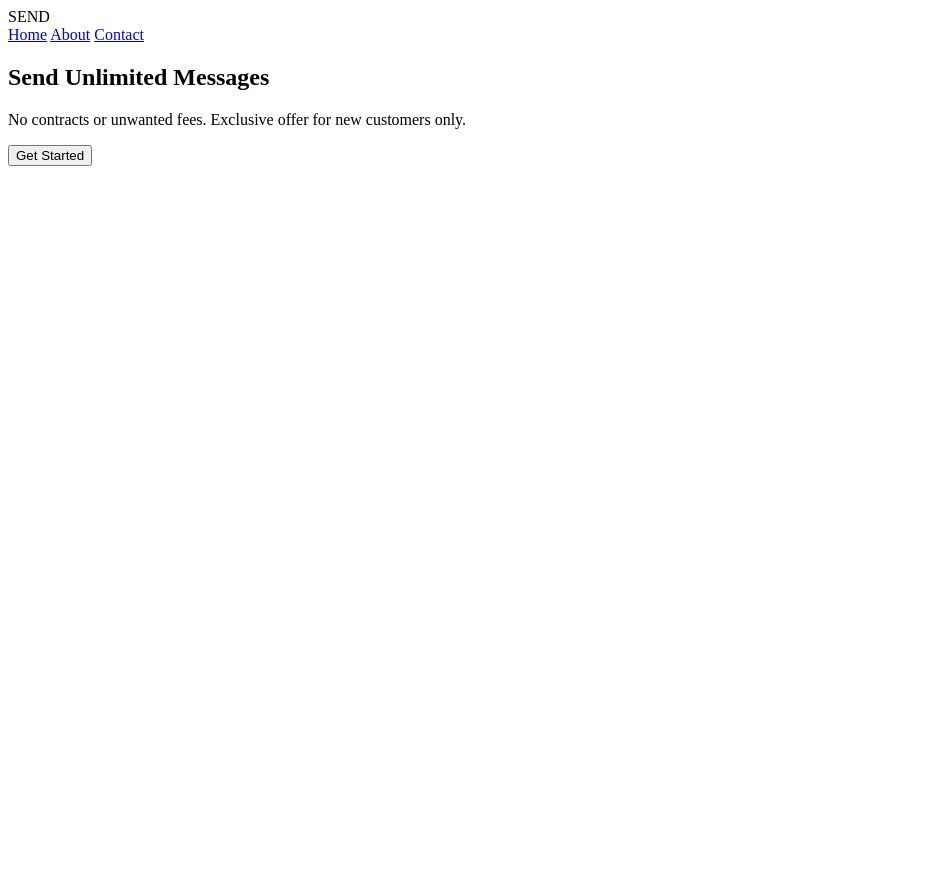
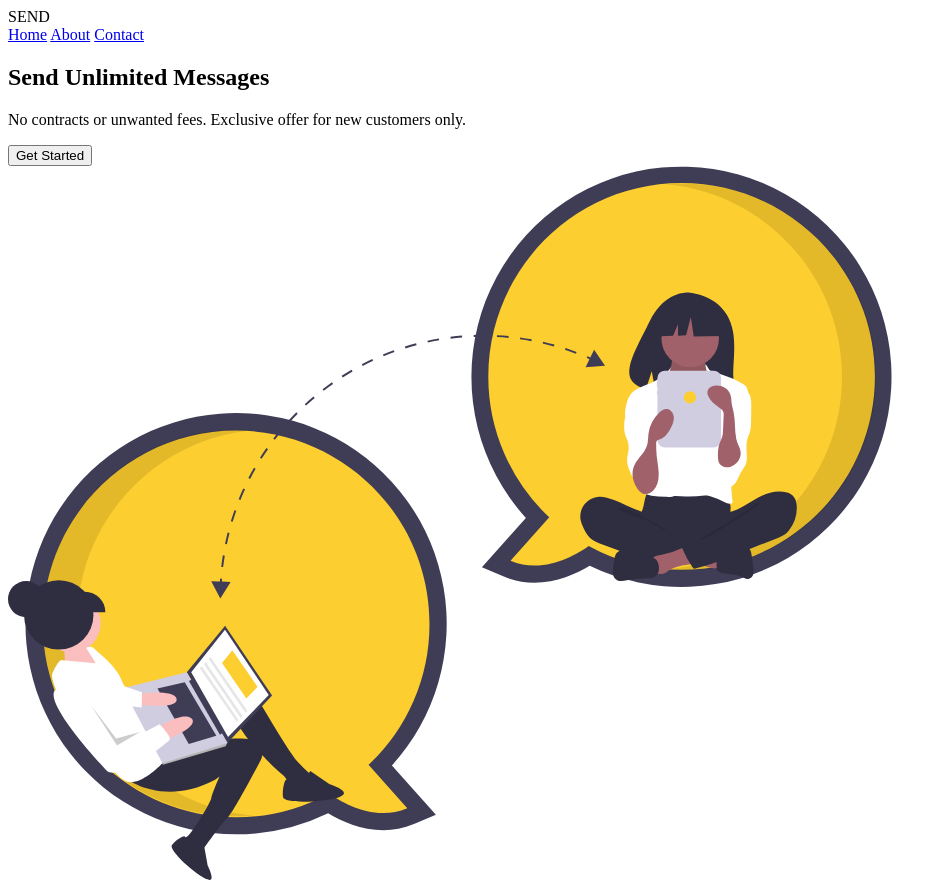
Before and after one commit to JunaidShamnad/HTML-CSS-Website, a plain HTML site: page index.html in a window 1280 px wide. Shown: the whole page, without its empty margins (0-947 px from the left). Before the commit the page ends 800 px from the top, so only its background shows below. Drawn offline with Linux system fonts and the light colour scheme.

Commit message:
Created hero section right

```diff
--- a/index.html
+++ b/index.html
@@ -22,7 +22,9 @@
                 <p>No contracts or unwanted fees. Exclusive offer for new customers only.</p>
                 <button>Get Started</button>
             </div>
-
+            <div class="column-right">
+                <img src="./image-1.svg" alt="Illustration" class="hero-image">
+            </div>
         </div>
     </section>
 </body>
```
